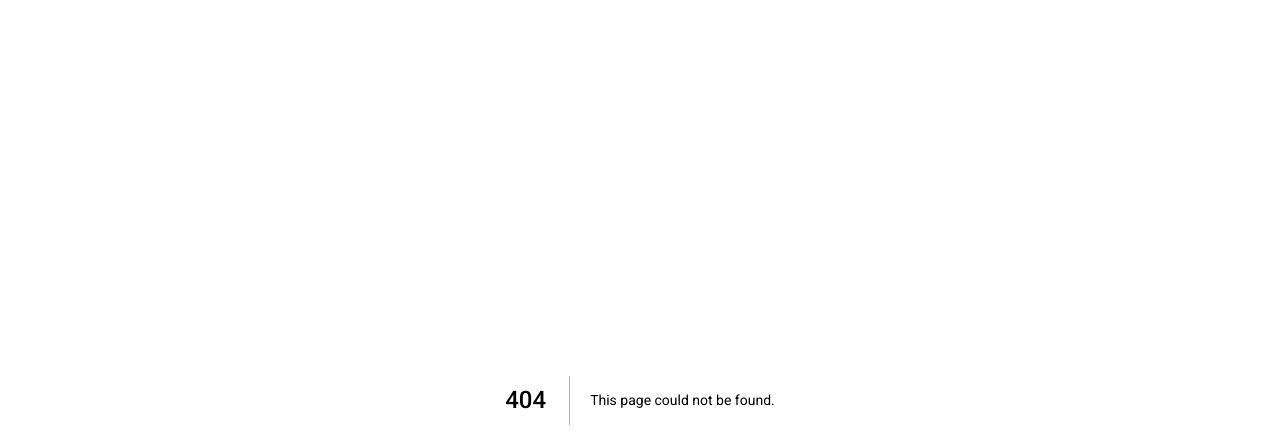
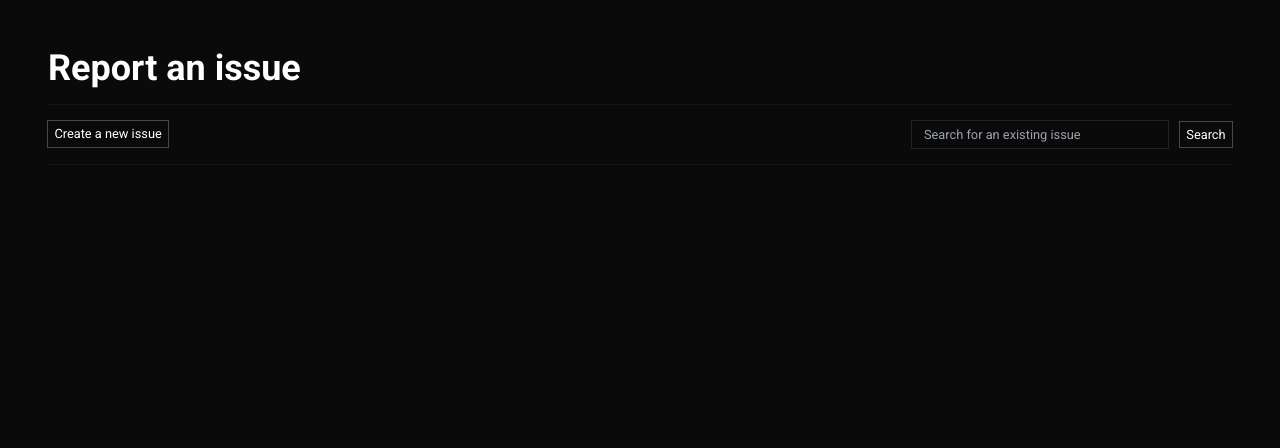
Before and after one commit to MohammedAliHussein/disk-scheduling-site, a Next.js app: page /report in a window 1280 px wide. Before the commit this address had no page. Shown: the top 448 px of the page. Built offline with nearby package versions, Linux system fonts and the light colour scheme.

Commit message:
feature/report: began adding skeleton

```diff
--- a/src/pages/_document.tsx
+++ b/src/pages/_document.tsx
@@ -19,7 +19,7 @@ export default function Document() {
       <body>
         <Main />
         <NextScript />
-        <Script
+        {/* <Script
           strategy="afterInteractive"
           src="https://www.googletagmanager.com/gtag/js?id=G-CV1QCHS4G2"
         ></Script>
@@ -31,7 +31,7 @@ export default function Document() {
 
             gtag('config', 'G-CV1QCHS4G2');
           `}
-        </Script>
+        </Script> */}
       </body>
     </Html>
   );
--- /dev/null
+++ b/src/pages/report.tsx
@@ -0,0 +1,33 @@
+const ReportPage = () => {
+  return (
+    <div className="min-h-screen w-full flex flex-col bg-neutral-950 p-12">
+      <p className="text-white text-4xl font-bold">Report an issue</p>
+      <Divider />
+      <div className="w-full grow flex flex-col">
+        <div className="w-full flex justify-between">
+          <p className="flex h-fit text-[rgb(255,255,255)] text-[0.8rem] outline outline-1 outline-[rgba(255,255,255,0.25)] hover:bg-[rgba(255,255,255,1)] hover:text-[rgba(0,0,0,0.8)] transition out-circ py-[0.2rem] px-[0.4rem] cursor-pointer">
+            Create a new issue
+          </p>
+          <div className="flex gap-3 items-center">
+            <input
+              placeholder="Search for an existing issue"
+              className=" min-w-[20vw] bg-transparent outline outline-1 outline-[rgba(255,255,255,0.1)] text-white text-[0.8rem] px-3 py-1"
+            />
+            <p className="flex items-center h-fit text-[rgb(255,255,255)] text-[0.8rem] outline outline-1 outline-[rgba(255,255,255,0.25)] hover:bg-[rgba(255,255,255,1)] hover:text-[rgba(0,0,0,0.8)] transition out-circ py-[0.2rem] px-[0.4rem] cursor-pointer">
+              Search
+            </p>
+          </div>
+        </div>
+        <Divider />
+      </div>
+    </div>
+  );
+};
+
+const Divider = () => {
+  return (
+    <div className="w-full my-4 border-t-[1px] border-white opacity-5"></div>
+  );
+};
+
+export default ReportPage;
```
